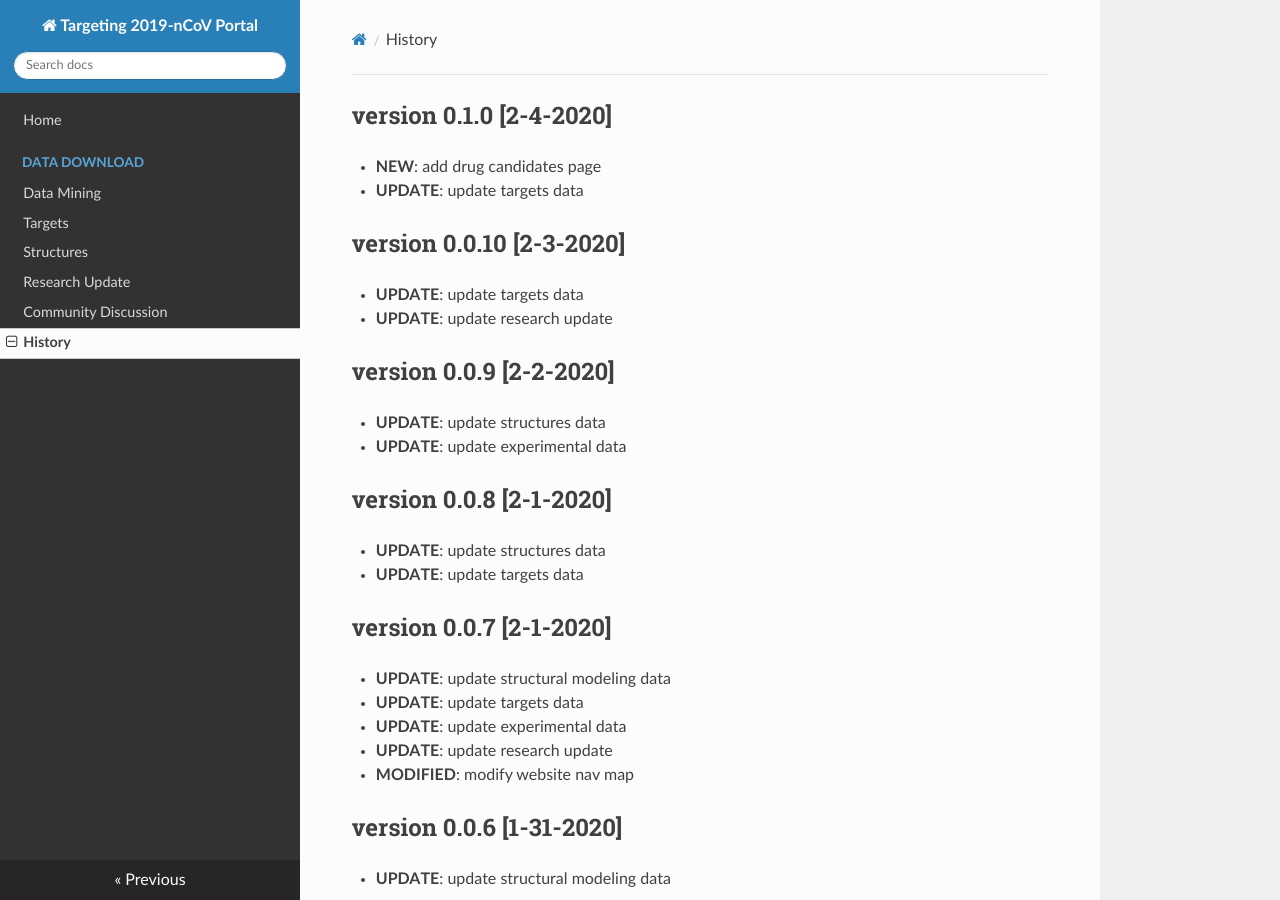
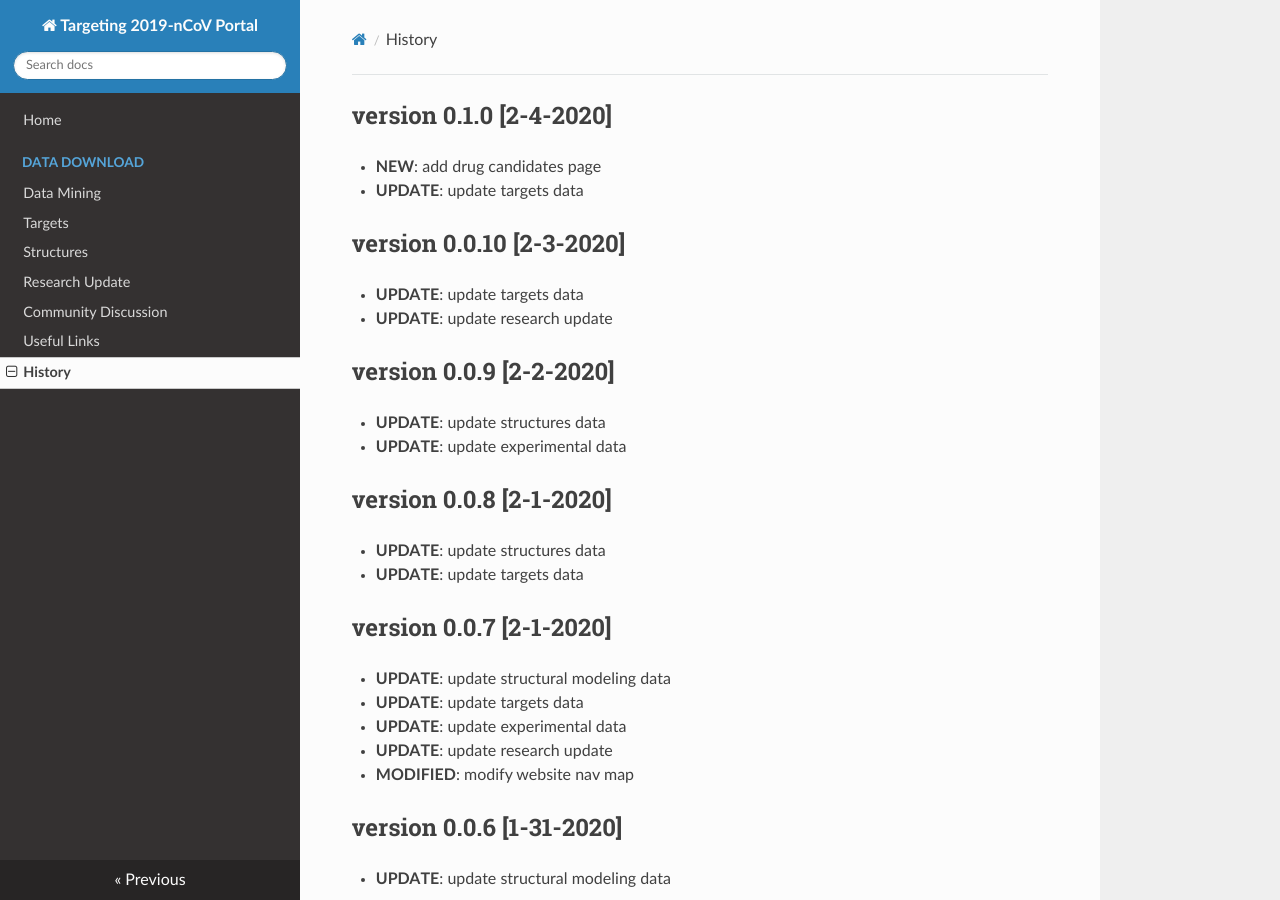
Before and after one commit to GHDDI-AILab/Targeting2019-nCoV, an MkDocs documentation site: the page built from docs/history.md, in a window 1280 px wide and 900 px high. Built offline with MkDocs 1.6.1, drawn with Linux system fonts in a browser that asks for light colours; nearby versions of some CDN libraries.

Commit message:
added useful links

```diff
--- a/mkdocs.yml
+++ b/mkdocs.yml
@@ -11,12 +11,13 @@ extra_javascript:
 nav:
     - Home: index.md
     - Data Download:
+      #- Drugs and Candidates: drug_candidates.md
       - Data Mining: CoV_Experiment_Data.md
-      #- Drugs and Candidates: drug_candidates.md
       - Targets: nCov_Targets.md
       - Structures: nCov_Structures.md
       - Research Update: research_progress.md
     - Community Discussion: contact_us.md
+    - Useful Links: useful_links.md
     - History: history.md
 
 
```
